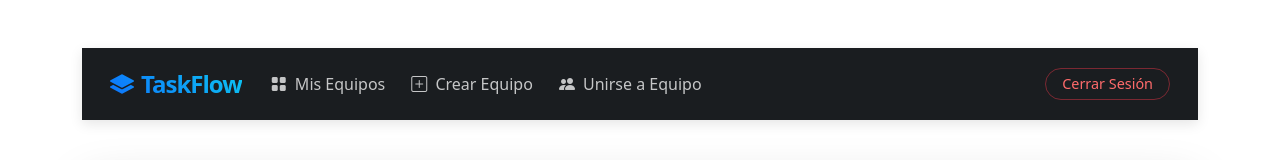
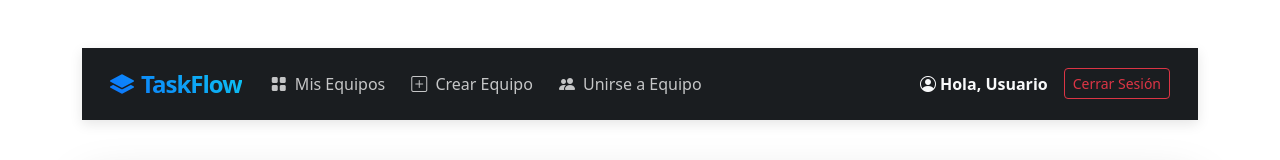
Before and after one commit to AngelGustavoSanchezRodas/TaskFlow, a React (Vite) app in the folder task-flow-react/: page /equipo/1 in a window 1280 px wide. Shown: the top 160 px of the page. Built offline with nearby package versions, Linux system fonts and the light colour scheme; no server answers.

Commit message:
Se corrgio una se agrego la funcion de editar informacion

```diff
--- a/task-flow-react/src/components/NavbarComponente/Navbar.jsx
+++ b/task-flow-react/src/components/NavbarComponente/Navbar.jsx
@@ -46,7 +46,6 @@ function Navbar() {
           </button>
 
           <div className="collapse navbar-collapse" id="navbarNav">
-
             <ul className="navbar-nav me-auto mb-2 mb-lg-0">
               {/* Busca esta parte dentro del <ul> y reemplázala */}
               <li className="nav-item">
@@ -79,12 +78,24 @@ function Navbar() {
                   Hola, {usuario.nombre}
                 </span>
               )}
-              <button
-                className={`btn btn-sm rounded-pill px-3 ${styles.btnLogout}`}
-                onClick={handleLogout}
-              >
-                Cerrar Sesión
-              </button>
+              <div className="d-flex align-items-center gap-3">
+                {/* Enlace al Perfil */}
+                <Link
+                  to="/perfil"
+                  className="text-decoration-none text-light fw-bold"
+                >
+                  <i className="bi bi-person-circle me-1"></i>
+                  Hola, {usuario ? usuario.nombre : "Usuario"}
+                </Link>
+
+                {/* Botón Cerrar Sesión (que ya tenías) */}
+                <button
+                  className="btn btn-outline-danger btn-sm"
+                  onClick={handleLogout}
+                >
+                  Cerrar Sesión
+                </button>
+              </div>
             </div>
           </div>
         </div>
```
